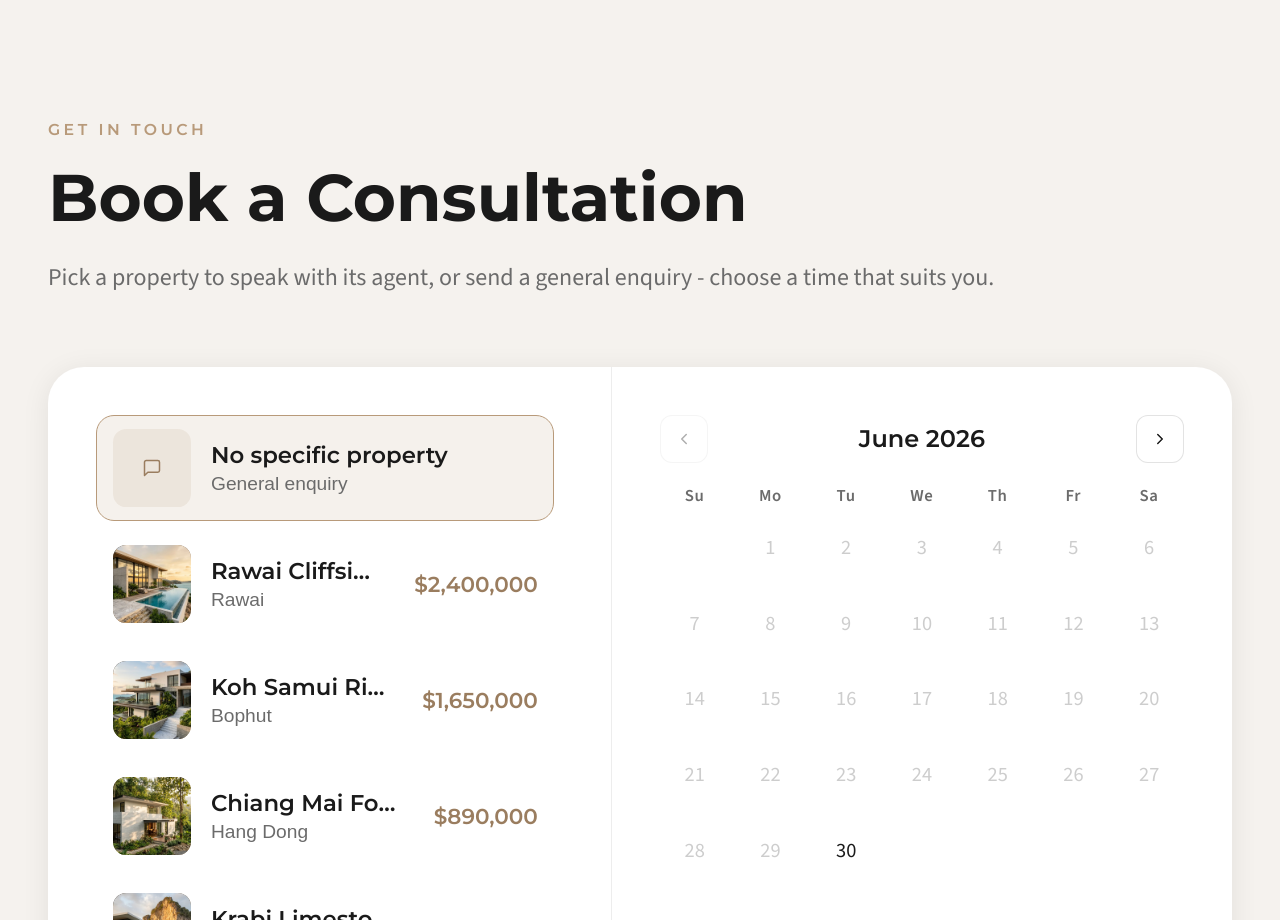
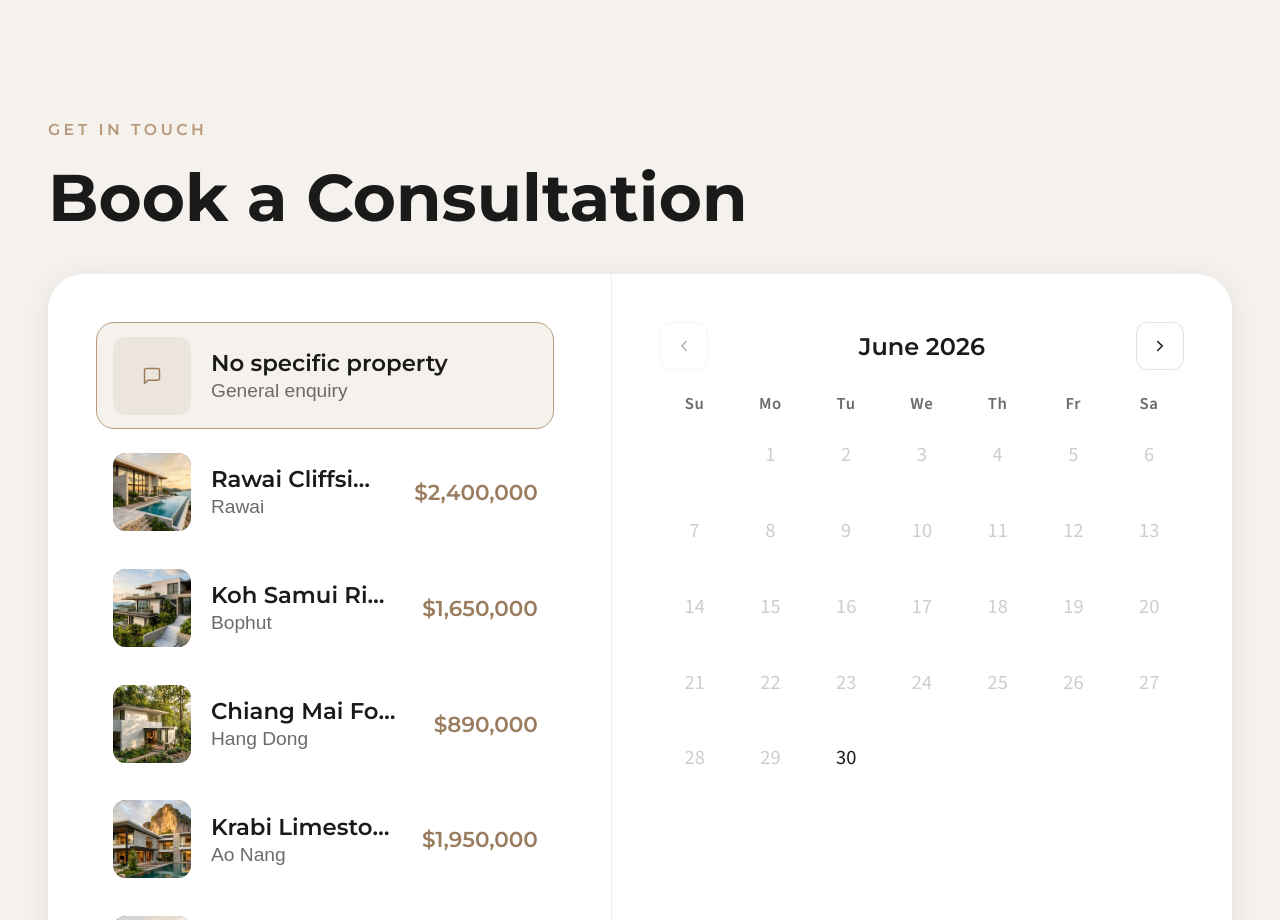
Before and after one commit to ben-yeung/reel-estates, a Next.js app: page / in a window 1280 px wide. Shown: the part 7880-8800 px from the top of the page. Built offline with nearby package versions, Linux system fonts and the light colour scheme.

Commit message:
style: remove Contact header description and tighten title/card spacing

```diff
--- a/src/components/sections/ConsultationBooking.module.css
+++ b/src/components/sections/ConsultationBooking.module.css
@@ -12,7 +12,7 @@
 }
 
 .header {
-  margin-bottom: 3rem;
+  margin-bottom: 1.5rem;
 }
 
 .eyebrow {
@@ -30,14 +30,6 @@
   font-size: clamp(calc(32px * var(--scale)), calc(3.6vw * var(--scale)), 2.75rem);
   font-weight: 700;
   color: var(--text);
-  margin-bottom: 0.85rem;
-}
-
-.subtitle {
-  max-width: none;
-  font-size: 1rem;
-  line-height: 1.5;
-  color: var(--muted);
 }
 
 .card {
--- a/src/components/sections/ConsultationBooking.tsx
+++ b/src/components/sections/ConsultationBooking.tsx
@@ -65,9 +65,6 @@ function ConsultationBookingInner() {
         >
           <p className={styles.eyebrow}>Get In Touch</p>
           <h2 className={styles.title}>Book a Consultation</h2>
-          <p className={styles.subtitle}>
-            Pick a property to speak with its agent, or send a general enquiry - choose a time that suits you.
-          </p>
         </motion.div>
 
         <div className={styles.card}>
```
